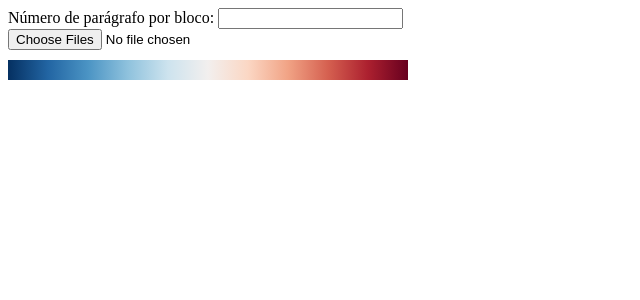
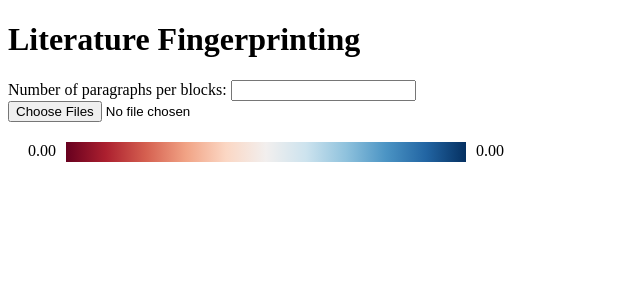
Before and after one commit to satoshi-eric/literature-fingerprinting, a React (Create React App) app: page / in a window 1280 px wide. Shown: the top 300 px of the page, without its empty margins (0-640 px from the left). Built offline with nearby package versions, Linux system fonts and the light colour scheme.

Commit message:
Ajustes implementados

```diff
--- a/src/App.tsx
+++ b/src/App.tsx
@@ -1,29 +1,11 @@
 import React, { ChangeEvent, useState } from 'react';
 import LiteratureFingerprinting from './components/LiteratureFingerprinting';
-import * as d3 from 'd3'
 
 function App() {
   const parseErrorStyle = {color: 'red', display: 'inline', marginLeft: '10px'}
   const noParseErrorStyle = {display: 'none'}
   const fileInputStyle = {display: 'flex'}
-  const gradientBarStyle: React.CSSProperties = {
-    marginTop: '10px',
-    width: '400px',
-    height: '20px',
-    background: `linear-gradient(90deg,
-      ${d3.interpolateRdBu(1)} 0%,
-      ${d3.interpolateRdBu(0.9)} 10%,
-      ${d3.interpolateRdBu(0.8)} 20%,
-      ${d3.interpolateRdBu(0.7)} 30%,
-      ${d3.interpolateRdBu(0.6)} 40%,
-      ${d3.interpolateRdBu(0.5)} 50%,
-      ${d3.interpolateRdBu(0.4)} 60%,
-      ${d3.interpolateRdBu(0.3)} 70%,
-      ${d3.interpolateRdBu(0.2)} 80%,
-      ${d3.interpolateRdBu(0.1)} 90%,
-      ${d3.interpolateRdBu(0)} 100%
-    )`,
-  }
+
 
   const [blockValue, setBlockValue] = useState(10)
   const [parseError, setParseError] = useState(false)
@@ -59,15 +41,15 @@ function App() {
 
   return (
     <div>
+      <h1>Literature Fingerprinting</h1>
       <div>
-        <label htmlFor="value-block">Número de parágrafo por bloco: </label>
+        <label htmlFor="value-block">Number of paragraphs per blocks: </label>
         <input type="text" id='value-block' onChange={(event) => handleChangeBlockValue(event)} />
         <input style={fileInputStyle} onChange={(event) => handleFileInputChange(event)} type="file" multiple={true} />
         <div style={parseError ? parseErrorStyle : noParseErrorStyle}>Digite um número.</div>
-        <div style={gradientBarStyle}></div>
       </div>
       <div>
-        <LiteratureFingerprinting n={blockValue} texts={texts} filenames={filenames} />
+        <LiteratureFingerprinting n={blockValue} texts={texts} filenames={filenames}  />
       </div>
     </div>
   );
--- a/src/components/BookRepresentation.tsx
+++ b/src/components/BookRepresentation.tsx
@@ -25,7 +25,7 @@ const BookRepresentation = ({textBlockMeans = [], filename = '', scale}: BookRep
 
     const textBlockStyle = (textBlockMean: number): React.CSSProperties => {
         return {
-            backgroundColor: `${d3.interpolateRdBu(1 - scale(textBlockMean))}`,
+            backgroundColor: `${d3.interpolateRdBu(scale(textBlockMean))}`,
             width: '10px',
             height: '10px',
             float: 'left',
--- a/src/components/LiteratureFingerprinting.tsx
+++ b/src/components/LiteratureFingerprinting.tsx
@@ -5,7 +5,7 @@ import * as d3 from "d3"
 interface literatureFingerprintingProps {
     texts?: Array<string>,
     filenames?: Array<string>,
-    n?: number
+    n?: number,
 }
 
 const LiteratureFingerprinting = ({texts = [''], filenames = [''], n = 3}: literatureFingerprintingProps) => {
@@ -13,13 +13,48 @@ const LiteratureFingerprinting = ({texts = [''], filenames = [''], n = 3}: liter
         display: 'flex'
     }
 
+    const gradientBarStyle: React.CSSProperties = {
+        marginTop: '10px',
+        width: '400px',
+        height: '20px',
+        color: 'white',
+        background: `linear-gradient(90deg,
+            ${d3.interpolateRdBu(0)} 0%,
+            ${d3.interpolateRdBu(0.1)} 10%,
+            ${d3.interpolateRdBu(0.2)} 20%,
+            ${d3.interpolateRdBu(0.3)} 30%,
+            ${d3.interpolateRdBu(0.4)} 40%,
+            ${d3.interpolateRdBu(0.5)} 50%,
+            ${d3.interpolateRdBu(0.6)} 60%,
+            ${d3.interpolateRdBu(0.7)} 70%,
+            ${d3.interpolateRdBu(0.8)} 80%,
+            ${d3.interpolateRdBu(0.9)} 90%,
+            ${d3.interpolateRdBu(1)} 100%
+        )`,
+    }
+
+    const subtitleStyle: React.CSSProperties = {
+        display: 'flex',
+        flexDirection: 'row',
+        margin: '10px'
+    }
+
+
     let allTextsLengths = []
     for (let i = 0; i < texts.length; i++) {
         allTextsLengths.push(...splitTextBlocks(texts[i], n, /[\n]+/g))
     }
+    let min = Math.min(...allTextsLengths)
+    let max = Math.max(...allTextsLengths)
+    if (min === Infinity) {
+        min = 0
+    }
+    if (max === -Infinity) {
+        max = 0
+    }
 
     const scale = d3.scaleLinear()
-        .domain([Math.min(...allTextsLengths), Math.max(...allTextsLengths)])
+        .domain([min, max])
         .range([0, 1])
 
     let textsSplits = texts.map((text, i) =>
@@ -28,8 +63,15 @@ const LiteratureFingerprinting = ({texts = [''], filenames = [''], n = 3}: liter
     )
 
     return (
-        <div style={literatureFingerprintingStyle}>
-            {textsSplits}
+        <div>
+            <div style={subtitleStyle}>
+                <span style={{margin: '10px'}}>{min.toFixed(2)}</span>
+                <div style={gradientBarStyle}></div>
+                <span style={{margin: '10px'}}>{max.toFixed(2)}</span>
+            </div>
+            <div style={literatureFingerprintingStyle}>
+                {textsSplits}
+            </div>
         </div>
     )
 }
--- a/src/utils/splitTextBlocks.ts
+++ b/src/utils/splitTextBlocks.ts
@@ -9,7 +9,6 @@ const mean = (numbers: Array<number>) => {
 const splitTextBlocks = (text: string = '', n: number = 3, paragraphSeparator: string | RegExp = '\n') => {
     const formatedText = text.replace(/[\r]/g, '')
     let paragraphs = formatedText.split(paragraphSeparator)
-    console.log(paragraphs)
     let blocks = []
     let currentBlock = ''
     for (let i = 0; i < paragraphs.length + 1; i++) {
```
